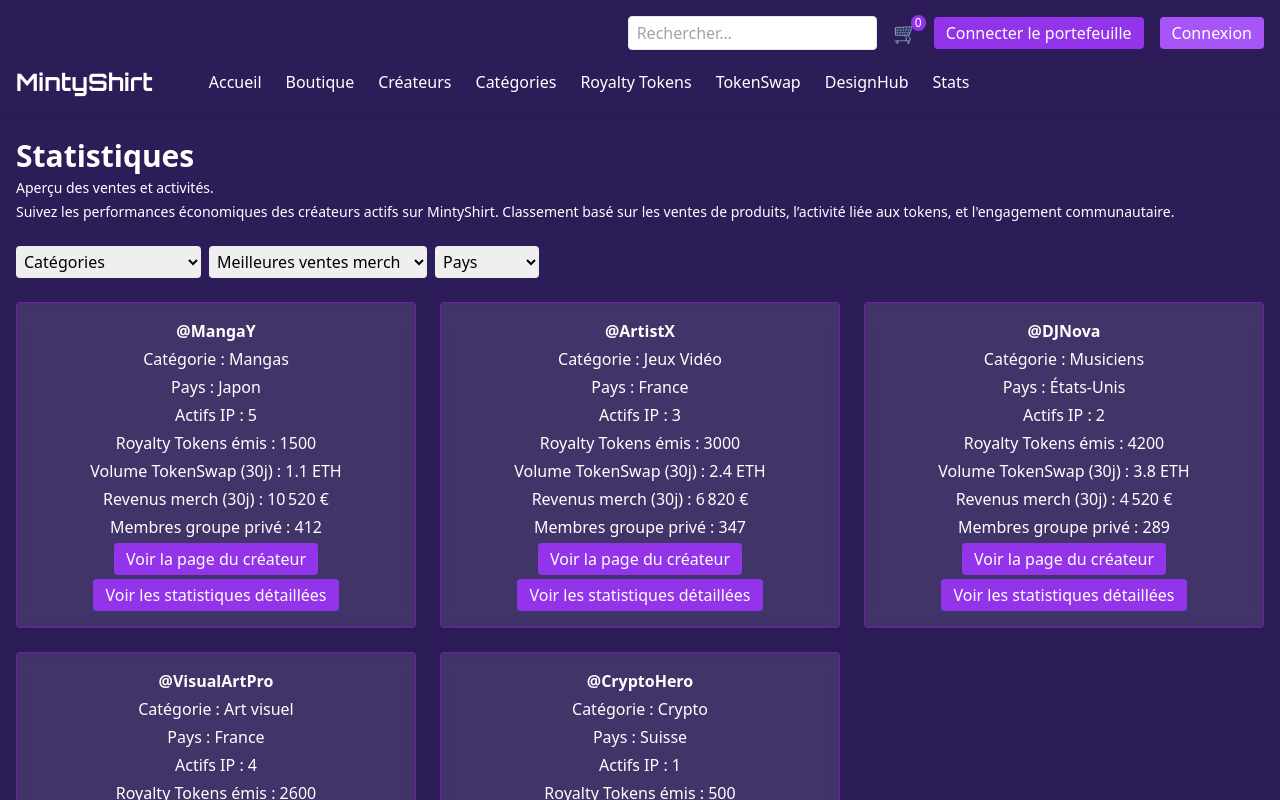
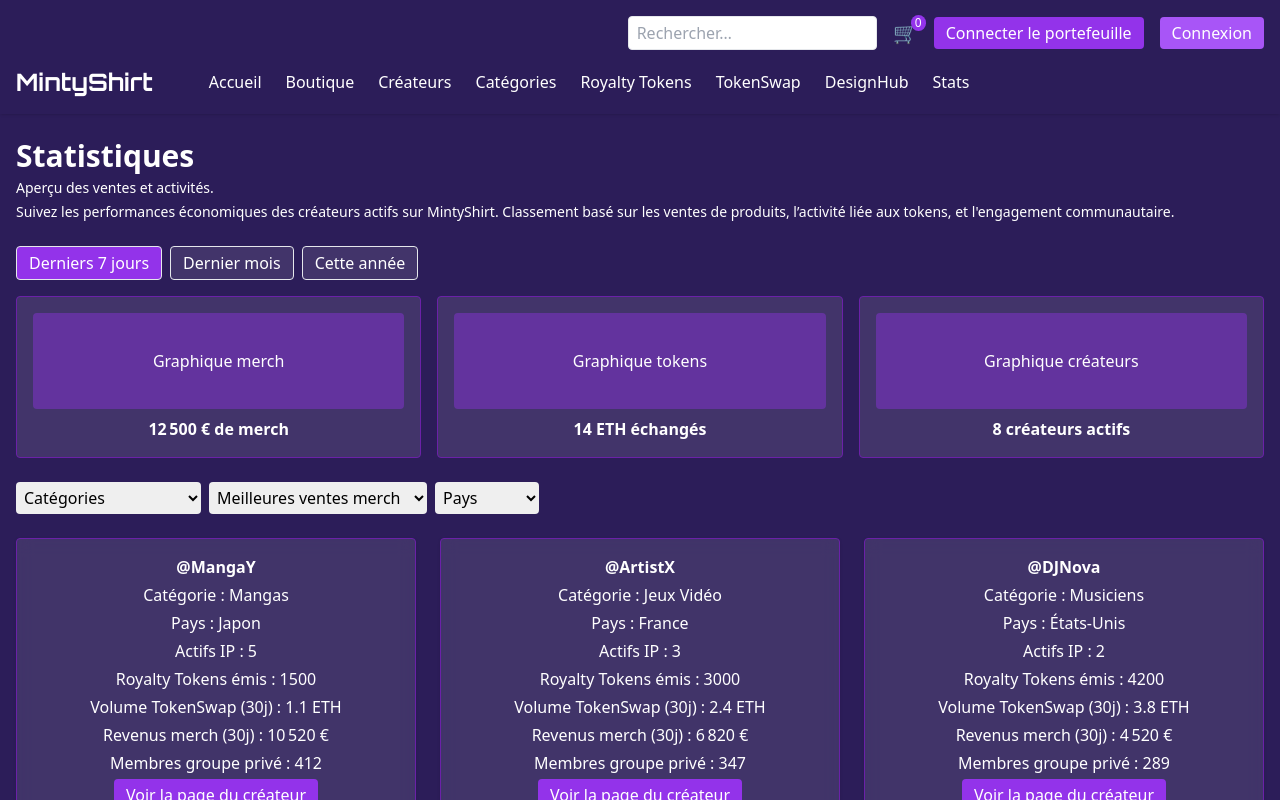
Before and after one commit to mintyshirt/mintyshirt, a React (Vite) app: page /stats in a window 1280 px wide. Shown: the top 800 px of the page. Built offline with nearby package versions, Linux system fonts and the light colour scheme.

Commit message:
Add overview graphs with period selector on stats page

```diff
--- a/src/components/StatsPage.tsx
+++ b/src/components/StatsPage.tsx
@@ -98,6 +98,19 @@ export default function StatsPage() {
   const [category, setCategory] = useState('');
   const [sort, setSort] = useState('sales');
   const [country, setCountry] = useState('');
+  const [period, setPeriod] = useState('7d');
+
+  const periods = [
+    { label: 'Derniers 7 jours', value: '7d' },
+    { label: 'Dernier mois', value: '1m' },
+    { label: 'Cette année', value: '1y' },
+  ];
+
+  const statsByPeriod: Record<string, { merch: number; swap: number; creators: number }> = {
+    '7d': { merch: 12500, swap: 14, creators: 8 },
+    '1m': { merch: 48600, swap: 63, creators: 22 },
+    '1y': { merch: 572000, swap: 720, creators: 95 },
+  };
 
   const filtered = creators
     .filter((c) => (category ? c.category === category : true))
@@ -130,6 +143,47 @@ export default function StatsPage() {
             MintyShirt. Classement basé sur les ventes de produits, l’activité
             liée aux tokens, et l'engagement communautaire.
           </p>
+        </div>
+
+        <div className="space-y-4">
+          <div className="flex flex-wrap items-center gap-2">
+            {periods.map((p) => (
+              <button
+                key={p.value}
+                onClick={() => setPeriod(p.value)}
+                className={`px-3 py-1 rounded border ${period === p.value ? 'bg-purple-600' : 'bg-white/10'}`}
+              >
+                {p.label}
+              </button>
+            ))}
+          </div>
+
+          <div className="grid gap-4 sm:grid-cols-2 md:grid-cols-3">
+            <div className="bg-white/10 border border-purple-800 rounded p-4 space-y-2 text-center">
+              <div className="h-24 bg-purple-600/40 rounded flex items-center justify-center">
+                Graphique merch
+              </div>
+              <div className="font-semibold">
+                {statsByPeriod[period].merch.toLocaleString('fr-FR')} € de merch
+              </div>
+            </div>
+            <div className="bg-white/10 border border-purple-800 rounded p-4 space-y-2 text-center">
+              <div className="h-24 bg-purple-600/40 rounded flex items-center justify-center">
+                Graphique tokens
+              </div>
+              <div className="font-semibold">
+                {statsByPeriod[period].swap} ETH échangés
+              </div>
+            </div>
+            <div className="bg-white/10 border border-purple-800 rounded p-4 space-y-2 text-center">
+              <div className="h-24 bg-purple-600/40 rounded flex items-center justify-center">
+                Graphique créateurs
+              </div>
+              <div className="font-semibold">
+                {statsByPeriod[period].creators} créateurs actifs
+              </div>
+            </div>
+          </div>
         </div>
 
         <div className="flex flex-wrap items-center gap-2">
```
